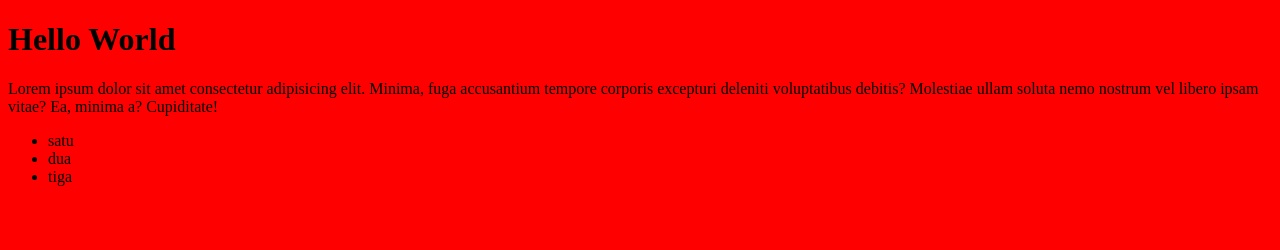
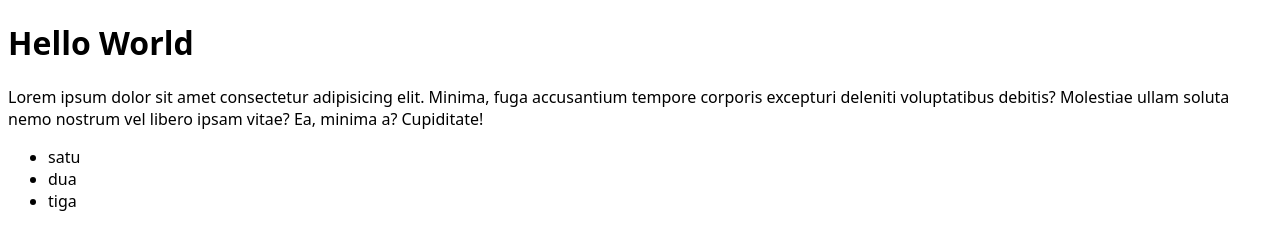
Before and after one commit to BangOns/belajar_bebas_2, a plain HTML site: page index.html in a window 1280 px wide. Drawn offline with Linux system fonts and the light colour scheme.

Commit message:
menambahkan style css

```diff
--- a/style.css
+++ b/style.css
@@ -1,3 +1,4 @@
 body {
-  background-color: red;
+  font-family: system-ui, -apple-system, BlinkMacSystemFont, "Segoe UI", Roboto,
+    Oxygen, Ubuntu, Cantarell, "Open Sans", "Helvetica Neue", sans-serif;
 }
```
